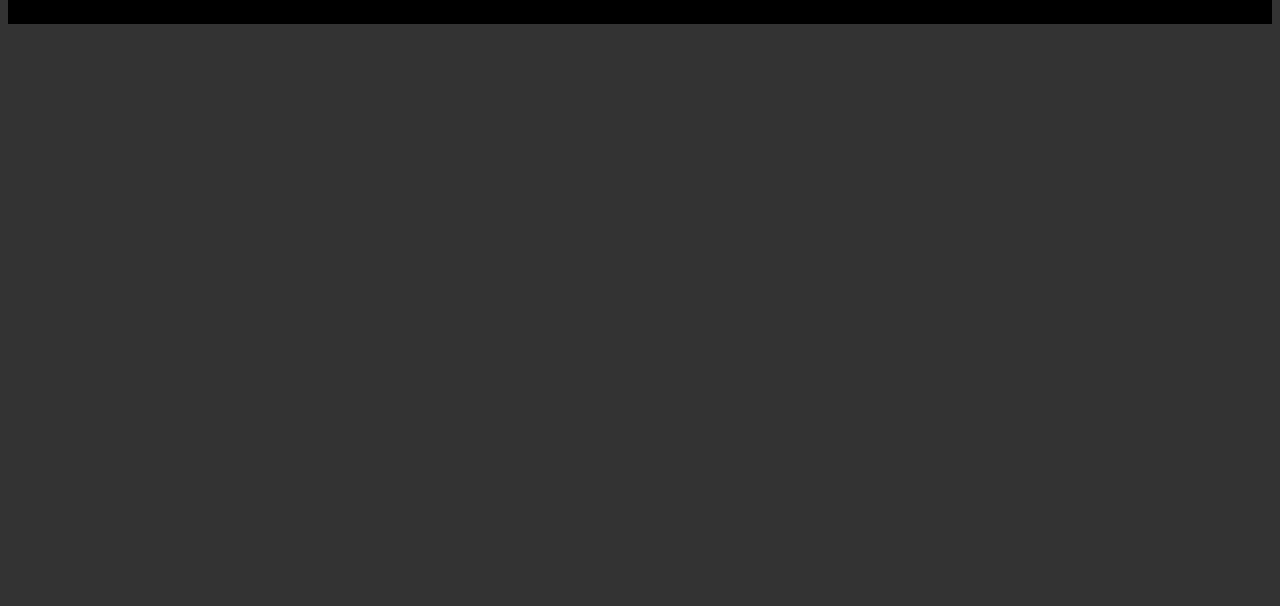
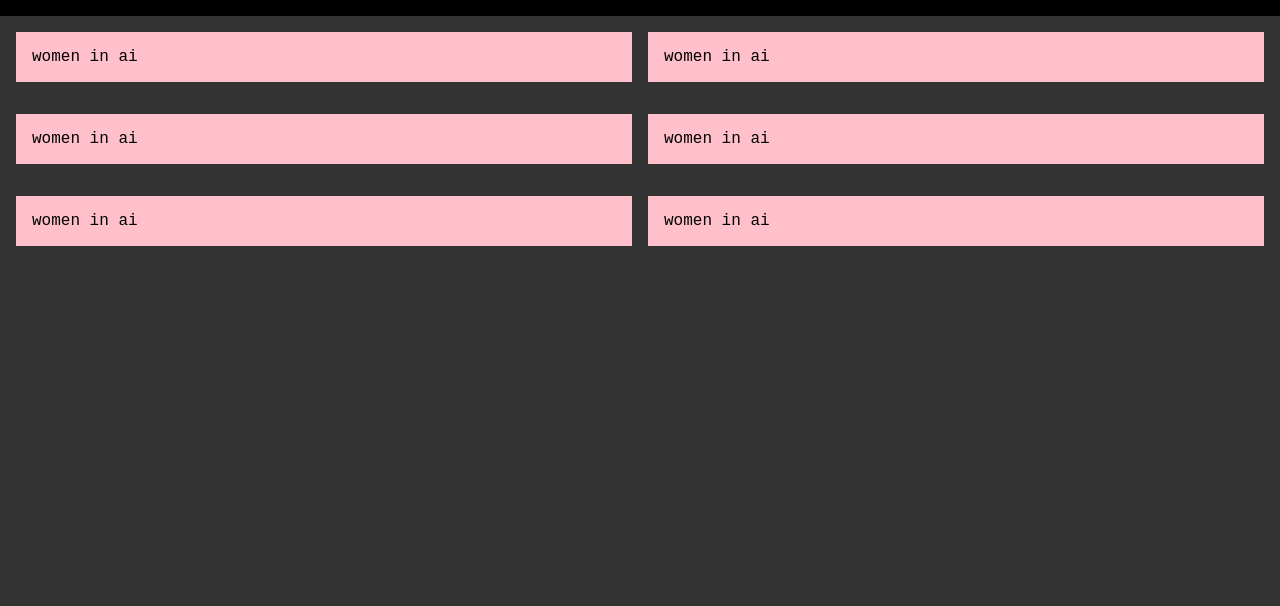
Before and after one commit to vridhi-vk/Geeky_Bytes, a plain HTML site: page index.html in a window 1280 px wide. Shown: the part 194-800 px from the top of the page. Drawn offline with Linux system fonts and the light colour scheme.

Commit message:
working on flexbox

```diff
--- a/index.html
+++ b/index.html
@@ -25,6 +25,29 @@
         </div>
     </div>
 
+    <div class="grid">
+        <div class="col">
+            <p>women in ai</p>
+        </div>
+        <div class="col">
+            <p>women in ai</p>
+        </div>
+        <div class="col">
+            <p>women in ai</p>
+        </div>
+        <div class="col">
+            <p>women in ai</p>
+        </div>
+        <div class="col">
+            <p>women in ai</p>
+        </div>
+        <div class="col">
+            <p>women in ai</p>
+        </div>
+
+
+    </div>
+
 
     </body>
 </html>
--- a/style.css
+++ b/style.css
@@ -1,4 +1,9 @@
-
+*{
+    margin:0;
+    padding:0;
+    box-sizing: border-box;
+    font-family: 'Courier New', Courier, monospace;
+}
 body{
     background:linear-gradient(rgba(0,0,0,0.8),rgba(0,0,0,0.8))
 }
@@ -46,3 +51,19 @@ body{
     display: block;
     margin:auto;
 }
+
+
+
+.grid{
+    display:block;
+    padding:16px;
+    display:grid;
+    grid-gap:16px;
+    grid-template-columns: repeat(2,1fr);
+
+}
+.grid .col{
+    background: pink;
+    margin-bottom:16px;
+    padding:16px;
+}
```
